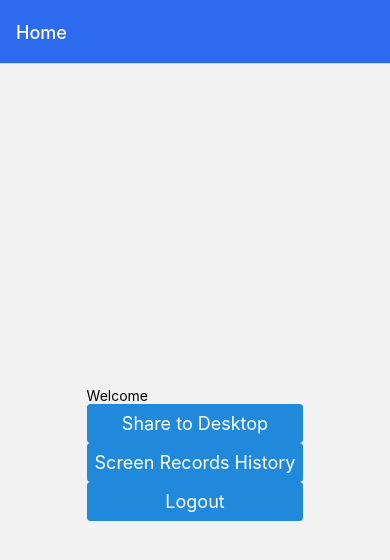
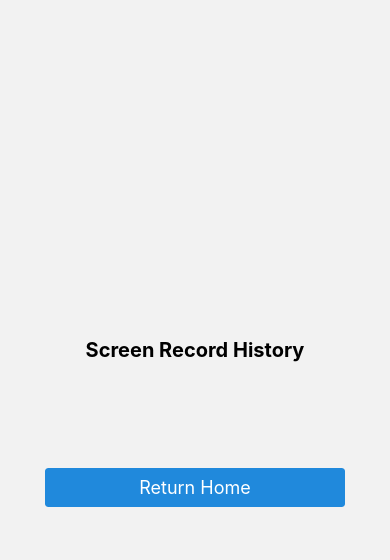
Before and after one commit to cab420/HAZH-Mobile, a React Native app: screen /RecordHistory in a window 390 px wide. Shown: the top 560 px of the page. Built offline with nearby package versions, Linux system fonts and the light colour scheme.

Commit message:
Created new screen
Screen record history

```diff
--- a/components/Navigation.js
+++ b/components/Navigation.js
@@ -2,6 +2,7 @@ import LoginScreen from "../screens/LoginScreen";
 import AuthScreen from "../screens/AuthScreen";
 import HomeScreen from "../screens/HomeScreen";
 import SplashScreen from "../screens/SplashScreen";
+import RecordHistoryScreen from "../screens/RecordHistory";
 
 import React, {useContext} from "react";
 import { AuthContextProvider, AuthContext } from "../context/AuthContext";
@@ -39,6 +40,11 @@ return (
                 component={AuthScreen}
                 options={{headerShown: false}}
                 />
+                <Stack.Screen
+                name="RecordHistory"
+                component={RecordHistoryScreen}
+                options={{headerShown: false}}
+                />
             </>
 
         </Stack.Navigator>
--- a/screens/HomeScreen.js
+++ b/screens/HomeScreen.js
@@ -22,7 +22,7 @@ const HomeScreen = ({ navigation }) => {
           <Text></Text>
           <Button
             onPress={() => {
-
+              navigation.navigate("RecordHistory")
             }}
             containerStyle={styles.Button} title="Screen Records History"
           />
--- /dev/null
+++ b/screens/RecordHistory.js
@@ -0,0 +1,52 @@
+import { KeyboardAvoidingView, StyleSheet, Text, View, TextInput } from 'react-native'
+import React, {useState} from 'react'
+import { Button, Input, Image } from "react-native-elements";
+
+const RecordHistoryScreen = ({ navigation }) => {
+  return (
+    <KeyboardAvoidingView behavior="padding" style={styles.container}>
+    <View style={styles.inputContainer}>
+
+      <Text style = {styles.msg}>Screen Record History</Text>
+
+      <Button onPress={() => navigation.navigate("Home")} containerStyle={styles.button} title="Return Home" />
+
+    </View>
+    </KeyboardAvoidingView>
+  )
+}
+
+export default RecordHistoryScreen
+
+//style sheet for different things on login screen
+const styles = StyleSheet.create({
+  container: {
+    flex: 1,
+    alignItems: "center",
+    justifyContent: "center",
+    padding: 10,
+  },
+  inputContainer: {
+    width: 300,
+  },
+  button: {
+    width: 300,
+    marginTop: 30,
+  },
+  logo: {
+    width:200,
+    height: 250
+  },
+  input: {
+    height: 40,
+    margin: 12,
+    borderWidth: 1,
+    padding: 10,
+  },
+  msg: {
+    textAlign: 'center',
+    fontSize: 20,
+    fontWeight: 'bold',
+    height: 100,
+  },
+});
```
